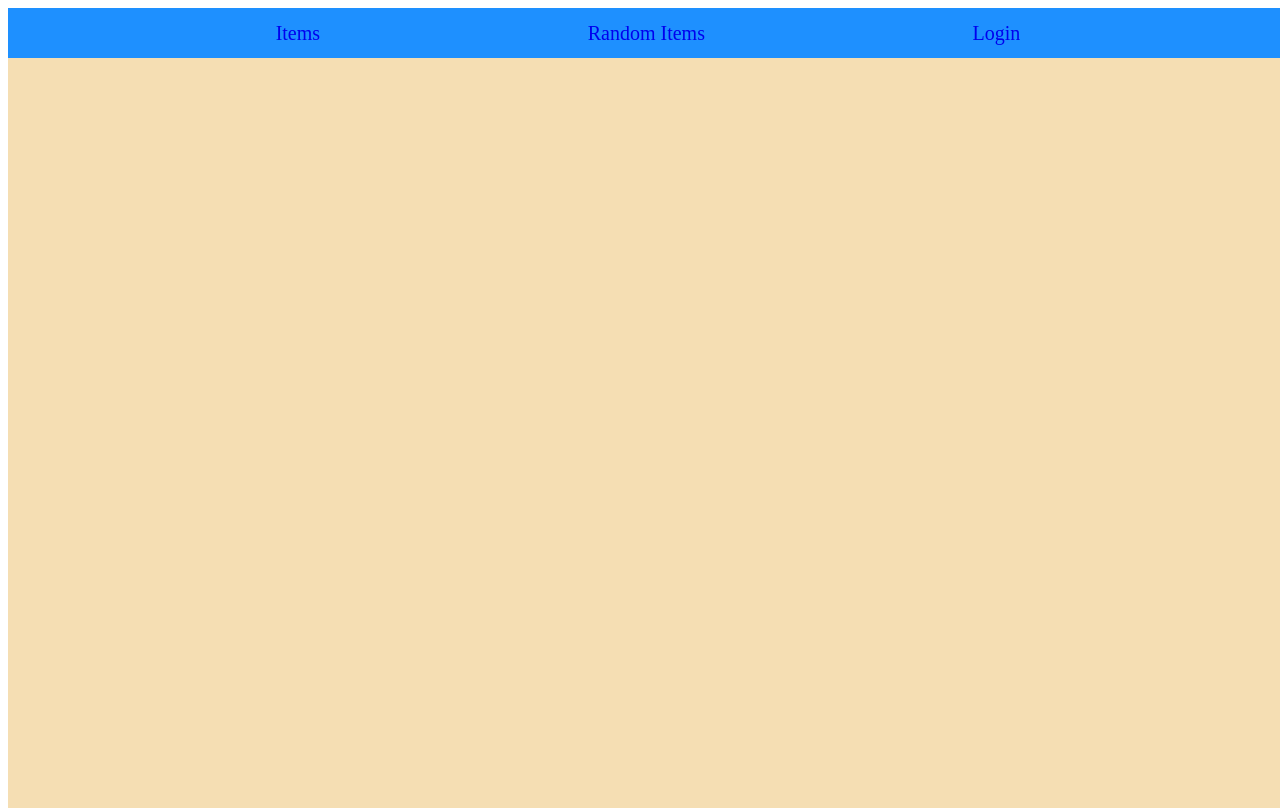
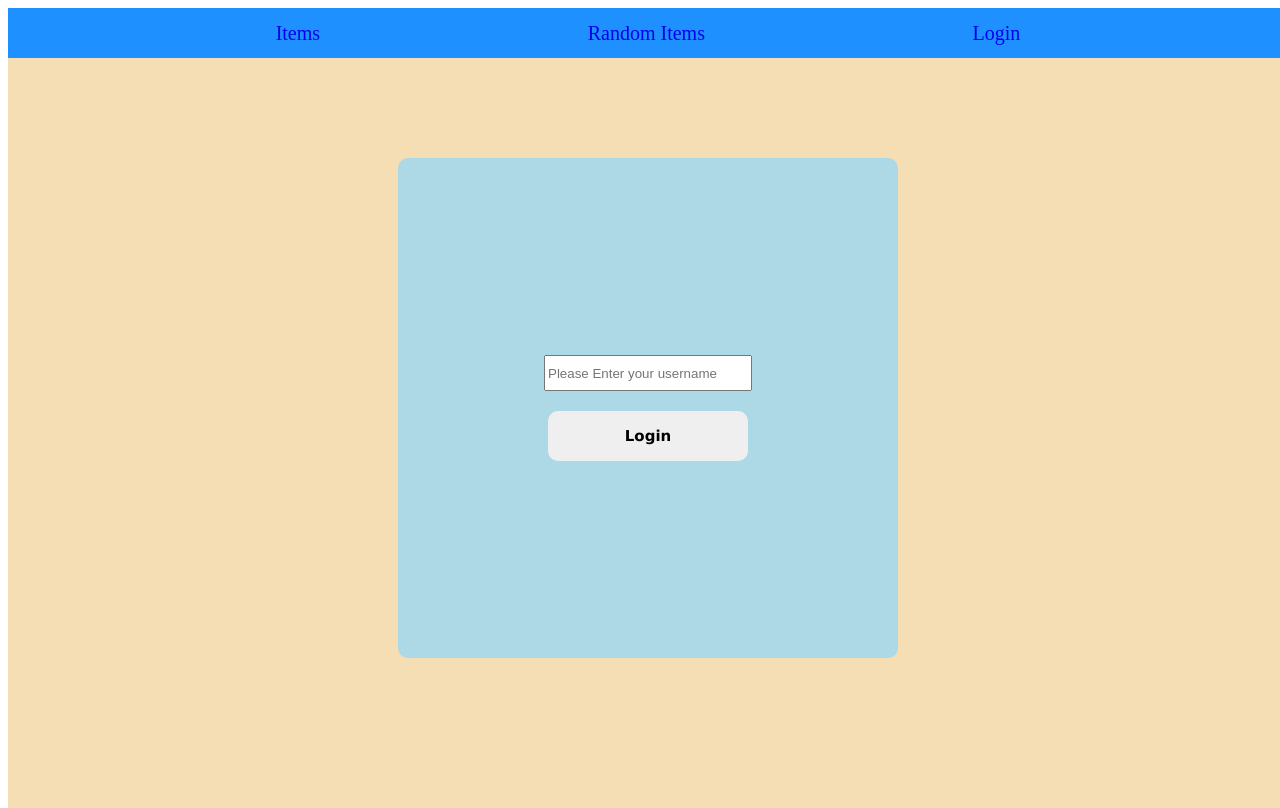
Before and after one commit to diaeddine1/Rule-Mining, a React (Vite) app in the folder FrontEnd for Express/: page / in a window 1280 px wide. Built offline with nearby package versions, Linux system fonts and the light colour scheme.

Commit message:
Commit with vercel's backend urls

```diff
--- a/FrontEnd for Express/src/App.jsx
+++ b/FrontEnd for Express/src/App.jsx
@@ -16,9 +16,9 @@ function App() {
 
         <Routes>
           {/* <Route path="/" element={<Home email={email}  />} /> */}
-          <Route path="/https://rule-mining-client.vercel.app" element={<Login/>} />
-          <Route path="/https://rule-mining-client.vercel.app/Items" element={<Get_Items/>} />
-          <Route path="/https://rule-mining-client.vercel.app/RandomItems" element={<Random_items/>} />
+          <Route path="/" element={<Login/>} />
+          <Route path="/Items" element={<Get_Items/>} />
+          <Route path="/RandomItems" element={<Random_items/>} />
         </Routes>
       </BrowserRouter>
 
--- a/FrontEnd for Express/src/Components/Navbar.jsx
+++ b/FrontEnd for Express/src/Components/Navbar.jsx
@@ -4,9 +4,9 @@ export default function Navbar() {
   return (
     <div className='navbar'>
 
-     <a href='/https://rule-mining-client.vercel.app/Items'>Items</a>
-     <a href='/https://rule-mining-client.vercel.app/RandomItems'>Random Items</a>
-     <a href='/https://rule-mining-client.vercel.app'>Login</a>
+     <a href='/Items'>Items</a>
+     <a href='/RandomItems'>Random Items</a>
+     <a href='/'>Login</a>
     </div>
   )
 }
```
